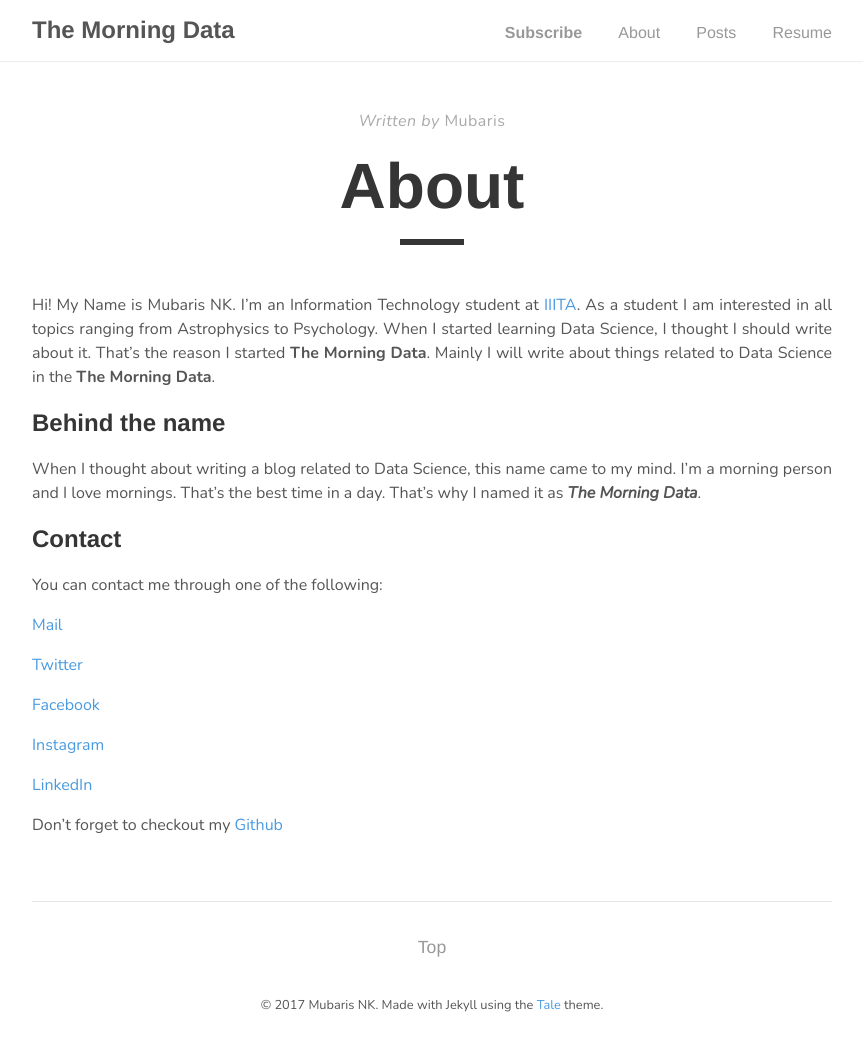
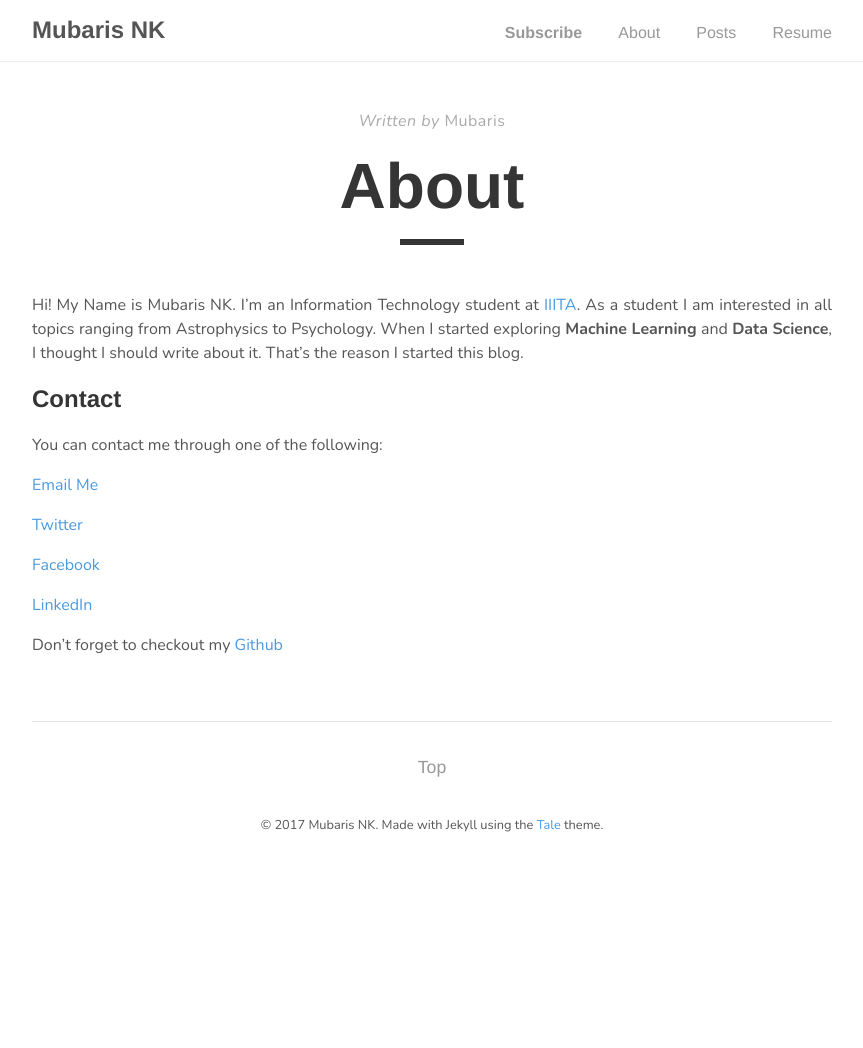
Before and after one commit to mubaris/website, a Jekyll site: the page built from about.md, in a window 1280 px wide. Shown: the whole page, without its empty margins (208-1071 px from the left). Built offline with Jekyll 4.4.1, drawn with Linux system fonts in a browser that asks for light colours; comment, search, counter and statistics services are not loaded; after the commit the page ends 900 px from its top, so only the background shows below that.

Commit message:
Blog Renaming

```diff
--- a/_config.yml
+++ b/_config.yml
@@ -2,7 +2,7 @@
 permalink:      /:year-:month-:day/:title
 
 # Setup
-title:          The Morning Data
+title:          Mubaris NK
 description:    Exploring Machine Learning and Data Science
 paginate:       5
 baseurl:        ""
--- a/about.md
+++ b/about.md
@@ -5,25 +5,20 @@ author: "Mubaris"
 permalink: /about/
 ---
 
-Hi! My Name is Mubaris NK. I'm an Information Technology student at [IIITA](https://iiita.ac.in). As a student I am interested in all topics ranging from Astrophysics to Psychology. When I started learning Data Science, I thought I should write about it. That's the reason I started **The Morning Data**. Mainly I will write about things related to Data Science in the **The Morning Data**.
+Hi! My Name is Mubaris NK. I'm an Information Technology student at [IIITA](https://iiita.ac.in). As a student I am interested in all topics ranging from Astrophysics to Psychology. When I started exploring **Machine Learning** and **Data Science**, I thought I should write about it. That's the reason I started this blog.
 
-## Behind the name
-
-When I thought about writing a blog related to Data Science, this name came to my mind. I'm a morning person and I love mornings. That's the best time in a day. That's why I named it as ***The Morning Data***.
 
 ## Contact
 
 
 You can contact me through one of the following:
 
-[Mail](mailto:mubarishassannk@gmail.com)
+<a href="mailto:mubarishassannk@gmail.com" onClick="ga('send', 'event', { eventCategory: 'Mail', eventAction: 'click', eventLabel: 'Mail', eventValue: 1});">Email Me</a>
 
-[Twitter](https://twitter.com/MubarisHassan)
+<a href="https://twitter.com/Mubaris_NK" onClick="ga('send', 'event', { eventCategory: 'Twitter', eventAction: 'click', eventLabel: 'Twitter', eventValue: 1});">Twitter</a>
 
-[Facebook](https://www.facebook.com/mubaris.hassan.7)
-
-[Instagram](https://instagram.com/MubarisHassan)
+<a href="https://www.facebook.com/nk.mubaris" onClick="ga('send', 'event', { eventCategory: 'FB', eventAction: 'click', eventLabel: 'FB', eventValue: 1});">Facebook</a>
 
 <a href="https://www.linkedin.com/in/mubaris-nk/" onClick="ga('send', 'event', { eventCategory: 'LinkedIn', eventAction: 'click', eventLabel: 'LinkedIn', eventValue: 1});">LinkedIn</a>
 
-Don't forget to checkout my [Github](https://github.com/mubaris)
+Don't forget to checkout my <a href="https://github.com/mubaris" onClick="ga('send', 'event', { eventCategory: 'Github', eventAction: 'click', eventLabel: 'Github', eventValue: 1});">Github</a>
```
Also changed, not shown: _posts/2017-09-03-welcome-to-the-morning-data.md (deleted, +0 -28 lines).
